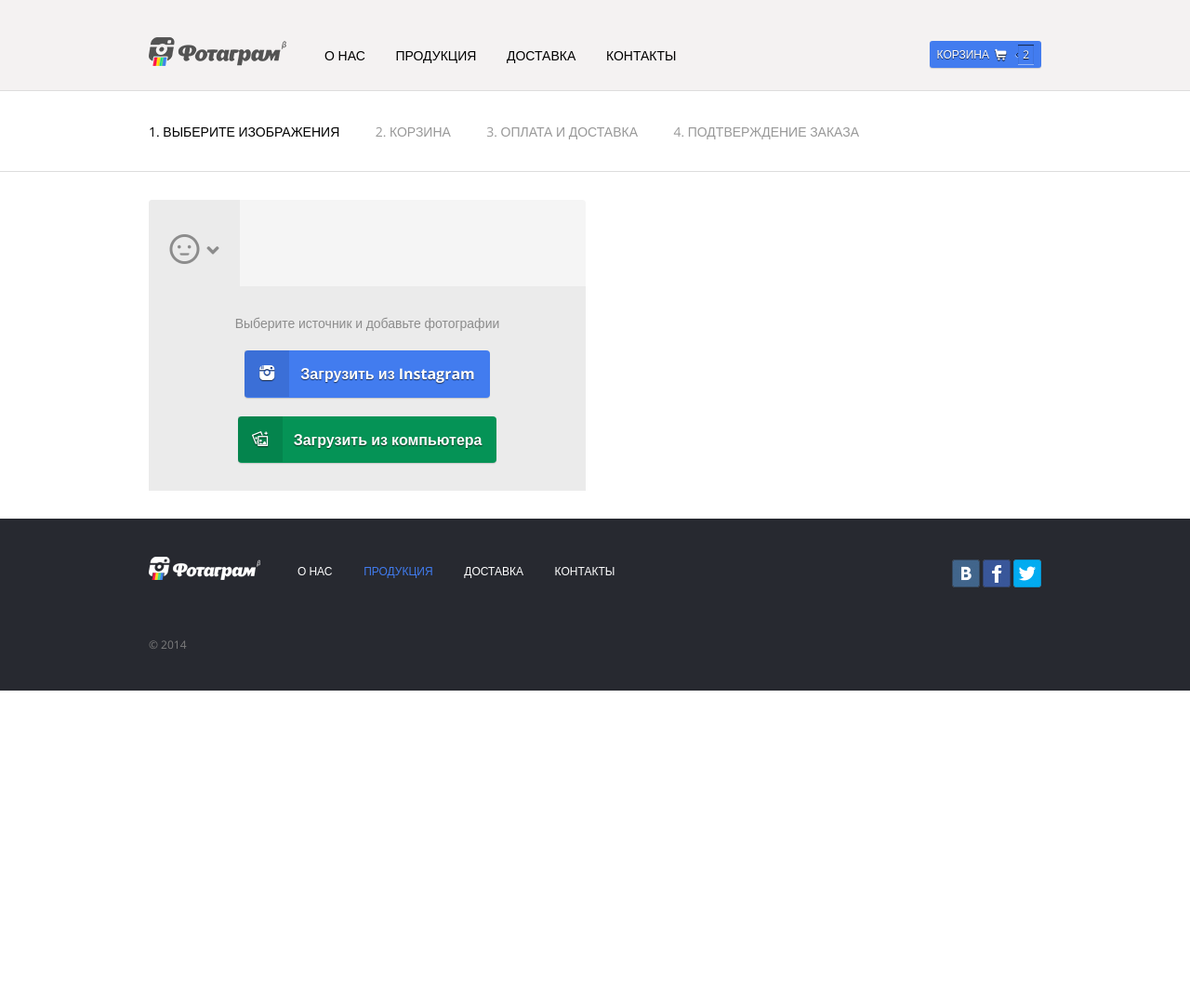
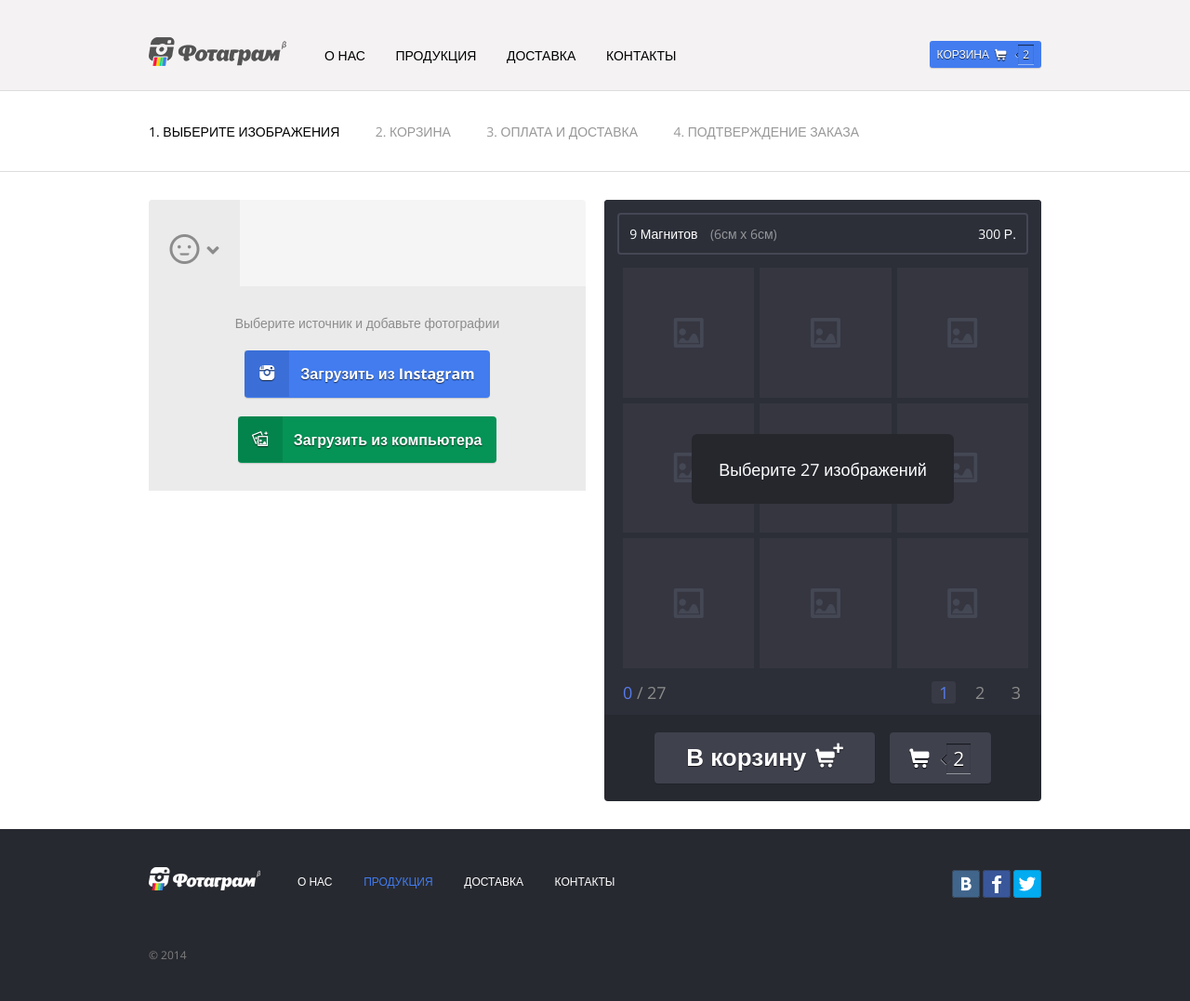
Before and after one commit to lardugin/Fotagramru, a plain HTML site: page index.html in a window 1280 px wide. Shown: the whole page at 93% size. Before the commit the page ends 800 px from the top, so only its background shows below. Drawn offline with nearby package versions, Linux system fonts and the light colour scheme.

Commit message:
right module

```diff
--- a/css/base.less
+++ b/css/base.less
@@ -13,4 +13,5 @@
 @import url(style.less);
 @import url(header.less);
 @import url(content.less);
+@import url(right.less);
 @import url(footer.less);
--- /dev/null
+++ b/css/right.less
@@ -0,0 +1,217 @@
+.studio {
+  overflow: hidden;
+  background-color: #272930;
+  border-radius: 4px;
+}
+
+.product-option {
+  font-size: 14px;
+  padding: 3% 3% 0;
+  background-color: #2C2F38;
+}
+
+.product-option-description {
+  padding: 2.5% 2.5%;
+  border: 2px solid #444754;
+  border-radius: 4px;
+
+  span {
+    color: #fff;
+  }
+
+  .product-option-measurement {
+    color: #959699;
+    padding-left: .7em;
+    padding-right: .7em;
+  }
+
+  .product-option-price {
+    float: right;
+  }
+}
+
+
+
+.studio-preview-wrap {
+  position: relative;
+  overflow: hidden;
+  background-color: #2C2F38;
+  padding: 3%;
+  padding-bottom: 2.5%;
+}
+
+.studio-preview {
+  position: relative;
+  overflow: hidden;
+  width: 100%;
+}
+
+.preview-carousel-inner {
+  width: 300%;
+  overflow: hidden;
+  position: relative;
+  //.transition (left 0.4s);
+}
+
+.preview-carousel-slide {
+  width: 33.33333%;
+  float: left;
+
+  ul {
+    font-size: 0;
+    //.clearfix;
+
+    li {
+      margin: 0 0 1.3624% 1.3624%;
+      width: 31.97094%;
+      padding-bottom: 31.54122%;
+
+      float: left;
+      overflow: hidden;
+      position: relative;
+      color: #FFF;
+      text-align: center;
+      background-color: #353640;
+
+      &:before {
+        color: #444754;
+        height: 1em;
+        width: 100%;
+        font-size: 32px;
+
+        margin-top: -.5em;
+        position: absolute;
+        left: 0;
+        top: 50%;
+      }
+    }
+  }
+}
+
+.message {
+  position: absolute;
+  top: 0;
+  left: 0;
+  width: 100%;
+  height: 100%;
+  z-index: 2;
+  background-color: transparent;
+
+  span {
+    position: relative;
+    top: 50%;
+    left: 50%;
+    display: block;
+    width: 80%;
+    max-width: 282px;
+    padding: 5.7% 0;
+    color: #fff;
+    font-size: 18px;
+    text-align: center;
+    background-color: #25272d;
+    border-radius: 6px;
+    .transform (translate(-50%, -52.6%));
+  }
+}
+
+
+.studio-preview-nav {
+  margin-top: 2%;
+  margin-left: 1.3624%;
+}
+
+.photos-selected-count {
+  font-size: 18px;
+  float: left;
+  width: 30%;
+  color: #8b8b8b;
+  display: block;
+
+  .photos-selected {
+    padding-right: .25em;
+
+    color: #587beb;
+  }
+
+  .photos-required {
+    padding-left: .25em;
+  }
+}
+
+.studio-preview-nav-inner {
+  width: 60%;
+  float: right;
+  margin: 0;
+  text-align: right;
+  overflow: hidden;
+
+  a {
+    text-align: center;
+    text-decoration: none;
+    //padding: 1.6% 2.8%;
+    //width: .65em;
+    padding: 0% 3%;
+    margin-right: 3.5%;
+    font-size: 18px;
+    display: inline-block;
+    border-radius: 3px;
+    color: #8b8b8b;
+
+    &:last-child {
+      margin-right: 0;
+    }
+  }
+
+  .is-selected {
+    color: #587beb;
+    background-color: #383b46;
+  }
+}
+
+
+.submit-btn-wrap {
+  padding: 4%;
+  text-align: center;
+
+  .studio-add-cart {
+    font-size: 26px;
+    padding: 12px 34px;
+
+    b {
+      margin-left: 10px;
+    }
+  }
+
+  .studio-go-cart {
+    margin-left: 2.8%;
+    padding: 12px 5% 11px;
+
+    .cart__count {
+      font-size: 21px;
+      margin-left: 40px;
+      font-weight: 400;
+      padding: 2px 7px;
+
+      &:before {
+        left: -40px;
+      }
+
+      &:after {
+        width: 8px;
+        height: 8px;
+        left: -4px;
+      }
+    }
+
+    .cart__count:after {
+     background: #3F414D;
+    }
+    &:hover .cart__count:after {
+      background: #494B57;
+    }
+    &:active .cart__count:after {
+      background: #31323A;
+    }
+
+  }
+}
--- a/css/style.less
+++ b/css/style.less
@@ -108,6 +108,8 @@ a {
 	font-size: 16px;
 	padding: 14px 14px;
 
+	border: 0;
+	outline: 0;
 	display: inline-block;
 	font-weight: bold;
 	color: #fff;
--- a/index.html
+++ b/index.html
@@ -156,7 +156,81 @@
 
 		</div>
 		<div class="content__right">
+			<form>
+				<div class="studio">
+					<div class="product-option">
+						<div class="product-option-description">
+							<span>9 Магнитов</span>
+							<span class="product-option-measurement">(6см х 6см)</span>
+							<span class="product-option-price">300 Р.</span>
+						</div>
+					</div>
 
+
+					<div class="studio-preview-wrap">
+
+						<div class="studio-preview">
+							<div class="preview-carousel-inner">
+								<div class="preview-carousel-slide">
+									<ul>
+										<li data-icon="&#x2b14"></li>
+										<li data-icon="&#x2b14"></li>
+										<li data-icon="&#x2b14"></li>
+										<li data-icon="&#x2b14"></li>
+										<li data-icon="&#x2b14"></li>
+										<li data-icon="&#x2b14"></li>
+										<li data-icon="&#x2b14"></li>
+										<li data-icon="&#x2b14"></li>
+										<li data-icon="&#x2b14"></li>
+									</ul>
+								</div>
+								<div class="preview-carousel-slide">
+									<ul>
+										<li data-icon="&#x2b14"></li>
+										<li data-icon="&#x2b14"></li>
+										<li data-icon="&#x2b14"></li>
+										<li data-icon="&#x2b14"></li>
+										<li data-icon="&#x2b14"></li>
+										<li data-icon="&#x2b14"></li>
+										<li data-icon="&#x2b14"></li>
+										<li data-icon="&#x2b14"></li>
+										<li data-icon="&#x2b14"></li>
+									</ul>
+								</div>
+							</div>
+							<p class="message">
+								<span>Выберите 27 изображений</span>
+							</p>
+						</div>
+
+						<div class="studio-preview-nav">
+							<div class="photos-selected-count">
+								<div>
+									<span class="photos-selected">0</span>/<span class="photos-required">27</span>
+								</div>
+							</div>
+							<div class="studio-preview-nav-inner">
+								<a href="javascript:;" class="is-selected">1</a>
+								<a href="javascript:;">2</a>
+								<a href="javascript:;">3</a>
+							</div>
+						</div>
+
+
+					</div>
+
+					<div class="submit-btn-wrap">
+						<button type="submit" class="studio-add-cart button black-btn">
+							<span>
+								В корзину<b data-icon="&#x271A"></b>
+							</span>
+						</button>
+		 				<a href="javascript:;" class="studio-go-cart button black-btn">
+							<div class="cart__count" data-icon="&#x2713">2</div>
+						</a>
+					</div>
+				</div>
+			</form>
 		</div>
 	</div>
 
```
